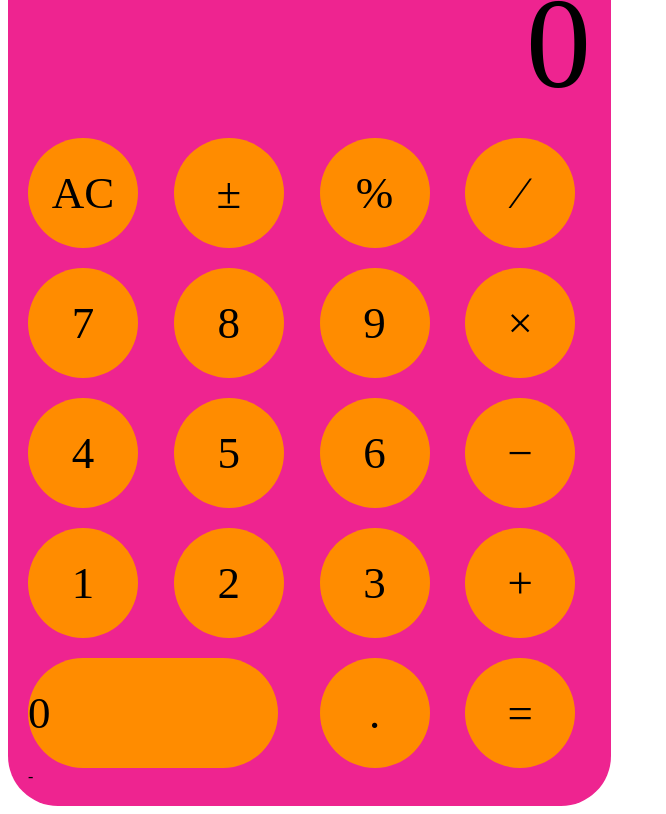
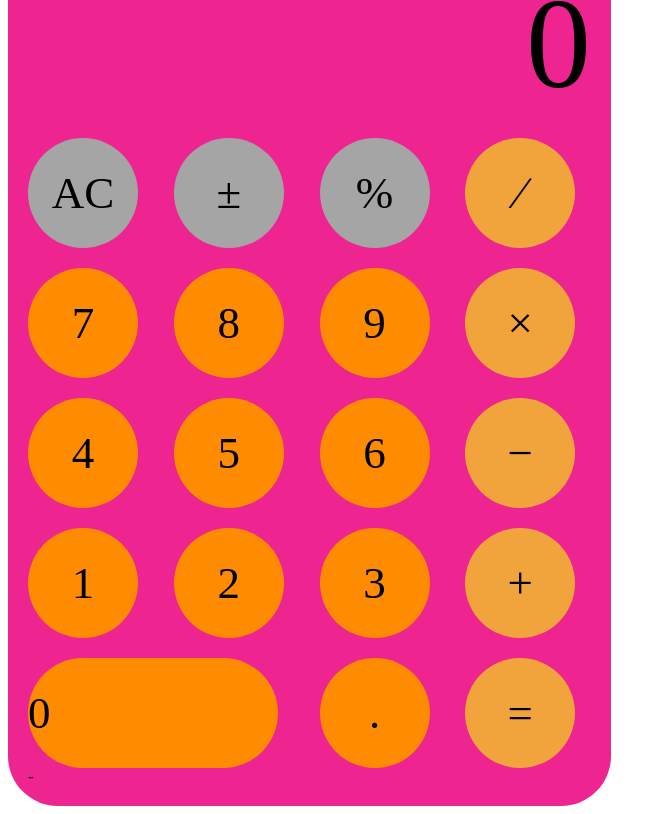
Before and after one commit to davidlondonor/calculator-react-hook, a React app: page / in a window 1280 px wide. Shown: the part 460-1274 px from the top of the page, without its empty margins (0-666 px from the left). Built offline with nearby package versions, Linux system fonts and the light colour scheme.

Commit message:
add state and function

```diff
--- a/src/components/Button/Button.css
+++ b/src/components/Button/Button.css
@@ -19,3 +19,11 @@
   justify-content: flex-start;
   padding-left: 1 rem;
 }
+.Button.function {
+  color: black;
+  background: #a5a5a5;
+}
+
+.Button.operator {
+  background-color: #f1a33c;
+}
--- a/src/components/Button/index.js
+++ b/src/components/Button/index.js
@@ -1,10 +1,15 @@
 import React from "react";
 import "./Button.css";
 
-const Button = ({ content }) => {
+const Button = ({ content, onButtonClick, type }) => {
   return (
     <>
-      <div className={`Button ${content === "0" ? "zero" : ""}`}>{content}</div>
+      <div
+        className={`Button ${content === "0" ? "zero" : ""} ${type || ""}`}
+        onClick={onButtonClick(content)}
+      >
+        {content}
+      </div>
     </>
   );
 };
--- a/src/components/app/index.js
+++ b/src/components/app/index.js
@@ -1,33 +1,71 @@
-import React from "react";
+import React, { useState } from "react";
 import "./App.css";
 import Buttom from "../Button/index";
 
 const App = () => {
+  const [value, setValue] = useState("0");
+
+  const handleButtonPress = (content) => () => {
+    setValue((parseFloat(value) + content).toString());
+  };
+
   return (
     <>
       <div className="App">
         <div className="top">4:43</div>
-        <div className="display">0</div>
+        <div className="display">{value}</div>
         <div className="buttons">
-          <Buttom content="AC" type="function" />
-          <Buttom content="±" type="function" />
-          <Buttom content="%" type="function" />
-          <Buttom content="∕" />
-          <Buttom content="7" />
-          <Buttom content="8" />
-          <Buttom content="9" />
-          <Buttom content="×" type="operator" />
-          <Buttom content="4" />
-          <Buttom content="5" />
-          <Buttom content="6" />
-          <Buttom content="−" type="operator" />
-          <Buttom content="1" />
-          <Buttom content="2" />
-          <Buttom content="3" />
-          <Buttom content="+" type="operator" />
-          <Buttom content="0" />
-          <Buttom content="." />
-          <Buttom content="=" type="operator" />
+          <Buttom
+            onButtonClick={handleButtonPress}
+            content="AC"
+            type="function"
+          />
+          <Buttom
+            onButtonClick={handleButtonPress}
+            content="±"
+            type="function"
+          />
+          <Buttom
+            onButtonClick={handleButtonPress}
+            content="%"
+            type="function"
+          />
+          <Buttom
+            onButtonClick={handleButtonPress}
+            content="∕"
+            type="operator"
+          />
+          <Buttom onButtonClick={handleButtonPress} content="7" />
+          <Buttom onButtonClick={handleButtonPress} content="8" />
+          <Buttom onButtonClick={handleButtonPress} content="9" />
+          <Buttom
+            onButtonClick={handleButtonPress}
+            content="×"
+            type="operator"
+          />
+          <Buttom onButtonClick={handleButtonPress} content="4" />
+          <Buttom onButtonClick={handleButtonPress} content="5" />
+          <Buttom onButtonClick={handleButtonPress} content="6" />
+          <Buttom
+            onButtonClick={handleButtonPress}
+            content="−"
+            type="operator"
+          />
+          <Buttom onButtonClick={handleButtonPress} content="1" />
+          <Buttom onButtonClick={handleButtonPress} content="2" />
+          <Buttom onButtonClick={handleButtonPress} content="3" />
+          <Buttom
+            onButtonClick={handleButtonPress}
+            content="+"
+            type="operator"
+          />
+          <Buttom onButtonClick={handleButtonPress} content="0" />
+          <Buttom onButtonClick={handleButtonPress} content="." />
+          <Buttom
+            onButtonClick={handleButtonPress}
+            content="="
+            type="operator"
+          />
         </div>
         <div className="buttom">-</div>
       </div>
```
